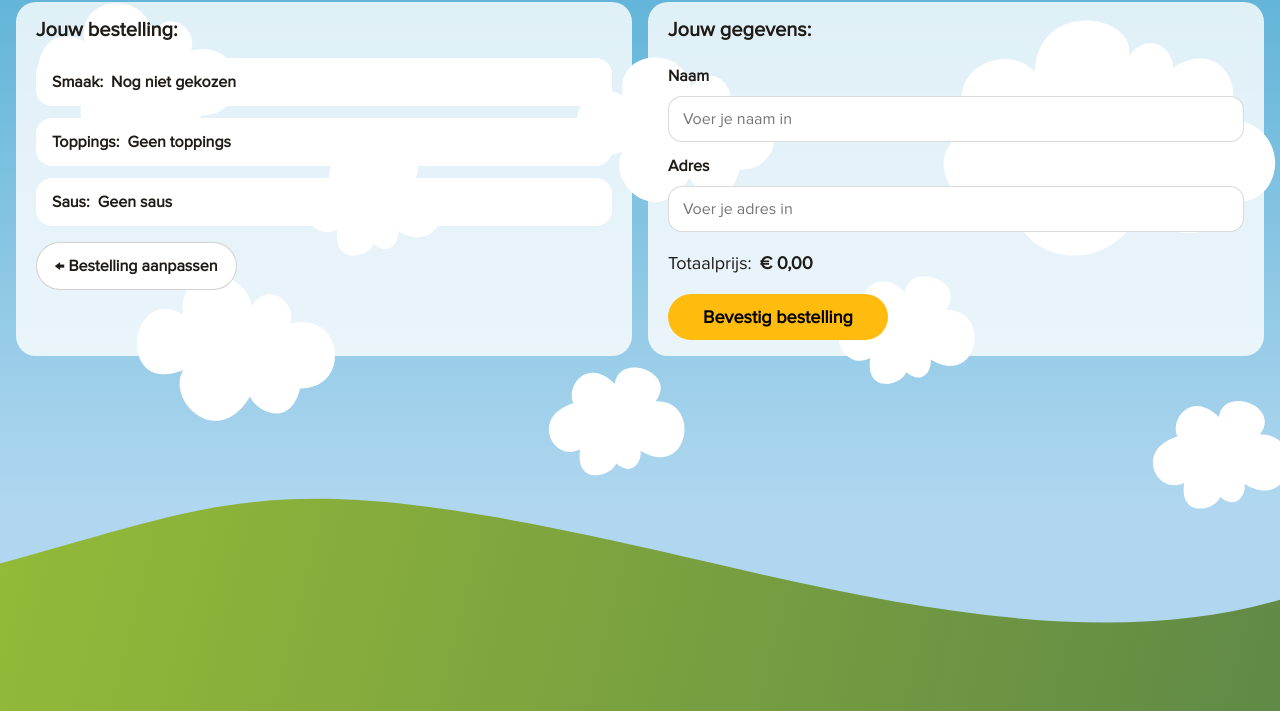
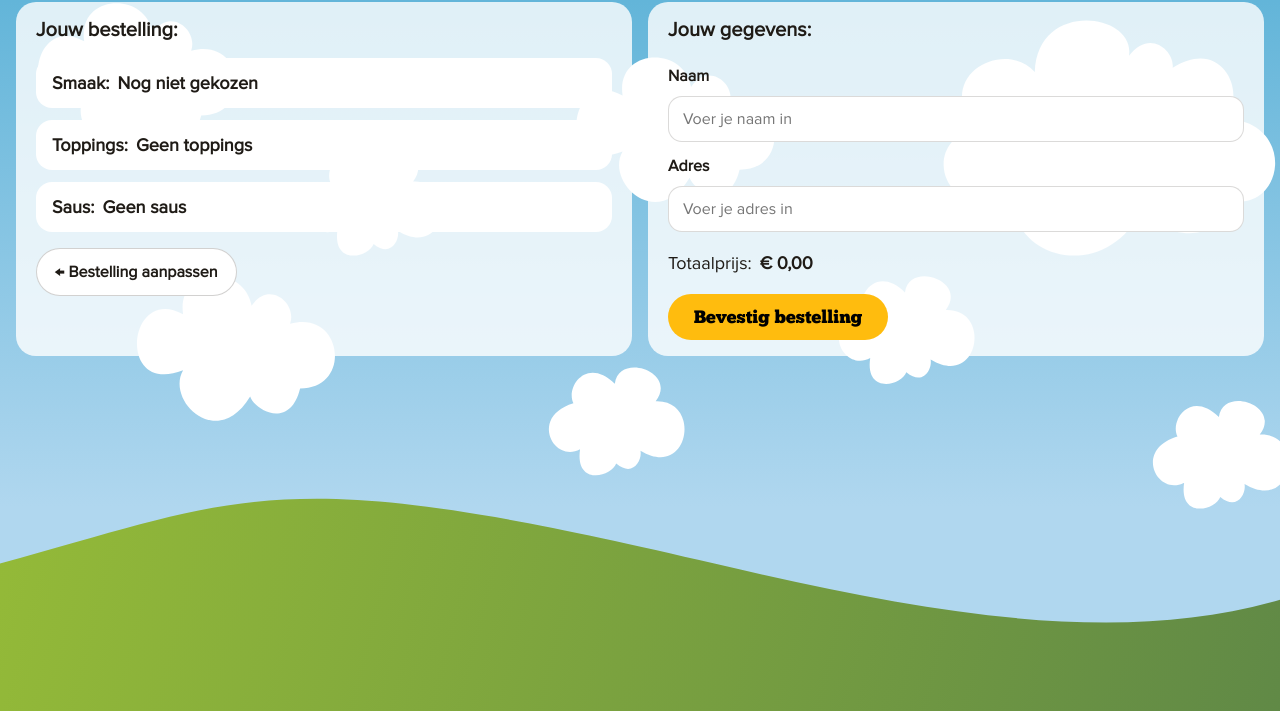
Before and after one commit to Charlie280809/configurator_B-J_challenge, a website built with Vite: page order.html in a window 1280 px wide. Shown: the part 89-800 px from the top of the page. Built offline with nearby package versions, Linux system fonts and the light colour scheme.

Commit message:
fix: import and use correct font family

```diff
--- a/src/style.css
+++ b/src/style.css
@@ -1,6 +1,6 @@
 @font-face {
     font-family: 'ChunkFive';
-    src: url('./assets/chunkfive.regular.ttf') format('truetype');
+    src: url('./assets/ChunkFive-Regular.ttf') format('truetype');
     font-weight: normal;
     font-style: normal;
 }
@@ -144,8 +144,7 @@ label {
 }
 
 input,
-select,
-button {
+select {
     font: inherit;
 }
 
@@ -175,7 +174,8 @@ button {
     padding: 12px 24px;
     background: #1f1b16;
     color: black;
-    font-weight: 700;
+    font-family: 'ChunkFive', sans-serif;
+    font-weight: 500;
     cursor: pointer;
 }
 
@@ -222,7 +222,7 @@ h2{
     gap: 8px;
     border-radius: 16px;
     background: rgb(255, 255, 255);
-    font-size: 16px;
+    font-size: 18px;
     font-weight: 700;
 }
 
```
Also changed, not shown: src/assets/ChunkFive-Regular.ttf (added), src/assets/chunkfive.regular.ttf (deleted).
